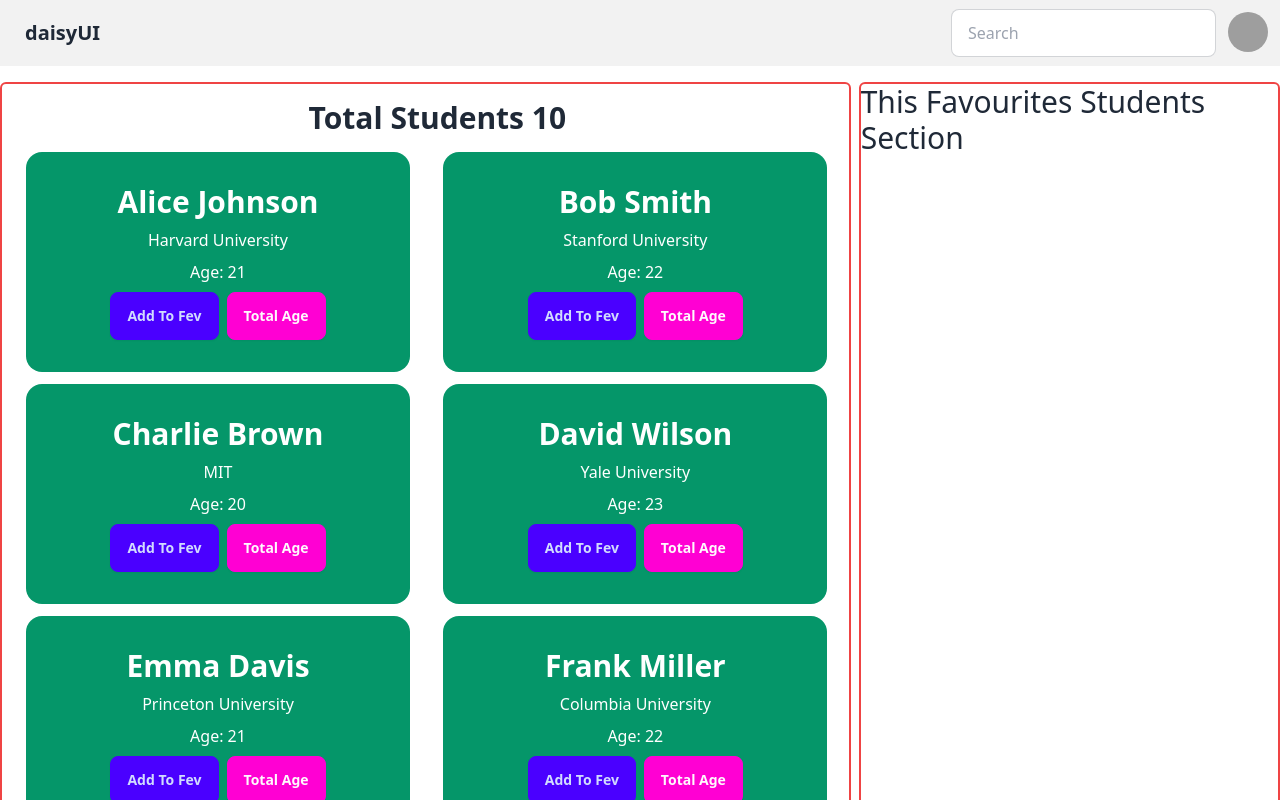
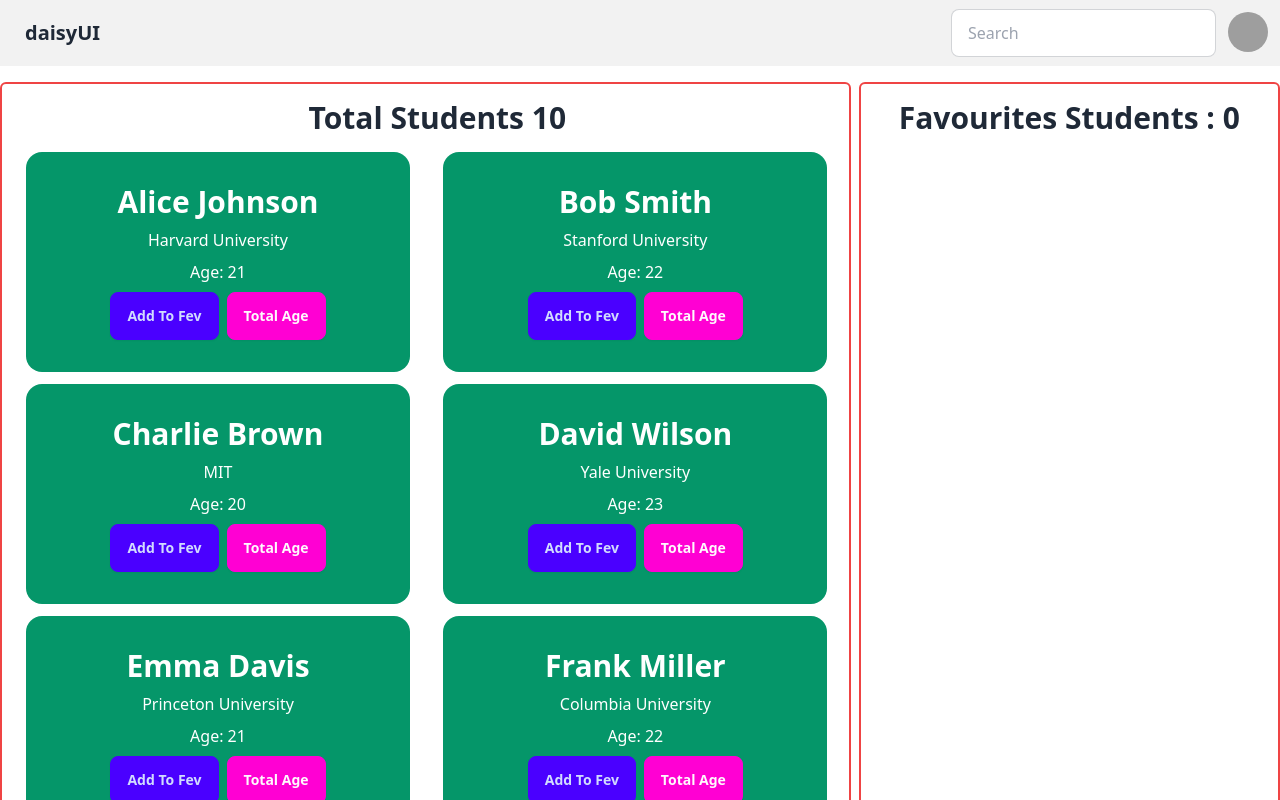
Before and after one commit to mh-shihan/react-core-concepts-recap, a React (Vite) app: page / in a window 1280 px wide. Shown: the top 800 px of the page. Built offline with nearby package versions, Linux system fonts and the light colour scheme; grey boxes are pictures that could not be loaded.

Commit message:
Make a button to select fevourite students

```diff
--- a/src/App.jsx
+++ b/src/App.jsx
@@ -6,6 +6,7 @@ import Students from "./components/students/Students";
 
 function App() {
   const [studentsList, setStudentsList] = useState([]);
+  const [fevStudents, setFevStudents] = useState([]);
 
   useEffect(() => {
     fetch("../public/studentsList.json")
@@ -14,16 +15,24 @@ function App() {
       .catch((error) => console.log(error));
   }, []);
 
-  console.log(studentsList);
+  const handleAddToFev = (student) => {
+    const newArray = [...fevStudents, student];
+    setFevStudents(newArray);
+    console.log(newArray);
+  };
+
   return (
     <>
       <Navbar></Navbar>
       <main className="max-w-screen-xl mx-auto bg-white  min-h-screen grid grid-cols-9 gap-2 my-4">
         <div className="col-span-6 pl-6   border-2 border-red-500 rounded-md">
-          <Students studentsList={studentsList}></Students>
+          <Students
+            studentsList={studentsList}
+            handleAddToFev={handleAddToFev}
+          ></Students>
         </div>
         <div className="col-span-3 border-2 border-red-500 rounded-md">
-          <Favourites></Favourites>
+          <Favourites fevStudents={fevStudents}></Favourites>
         </div>
       </main>
 
--- a/src/components/favourites/Favourites.jsx
+++ b/src/components/favourites/Favourites.jsx
@@ -1,7 +1,9 @@
-const Favourites = () => {
+const Favourites = ({ fevStudents = [] }) => {
   return (
     <div>
-      <h1 className="text-3xl">This Favourites Students Section</h1>
+      <h1 className="text-3xl font-bold mt-4 text-center">
+        Favourites Students : {fevStudents.length}
+      </h1>
     </div>
   );
 };
--- a/src/components/student/Student.jsx
+++ b/src/components/student/Student.jsx
@@ -1,6 +1,5 @@
-const Student = ({ student = {} }) => {
+const Student = ({ student = {}, handleAddToFev }) => {
   const { name, age, university } = student;
-  console.log(name);
   return (
     <div className="card bg-emerald-600 text-white w-96">
       <div className="card-body items-center text-center">
@@ -8,7 +7,12 @@ const Student = ({ student = {} }) => {
         <p>{university}</p>
         <p>Age: {age}</p>
         <div className="card-actions justify-end">
-          <button className="btn btn-primary">Add To Fev</button>
+          <button
+            onClick={() => handleAddToFev(student)}
+            className="btn btn-primary"
+          >
+            Add To Fev
+          </button>
           <button className="btn btn-secondary">Total Age</button>
         </div>
       </div>
--- a/src/components/students/Students.jsx
+++ b/src/components/students/Students.jsx
@@ -1,6 +1,6 @@
 import Student from "../student/student";
 
-const Students = ({ studentsList = [] }) => {
+const Students = ({ studentsList = [], handleAddToFev }) => {
   return (
     <div>
       <h1 className="text-3xl text-center py-4 font-bold">
@@ -8,7 +8,11 @@ const Students = ({ studentsList = [] }) => {
       </h1>
       <div className="  grid grid-cols-2 gap-3  ">
         {studentsList.map((student) => (
-          <Student key={student.id} student={student}></Student>
+          <Student
+            key={student.id}
+            student={student}
+            handleAddToFev={handleAddToFev}
+          ></Student>
         ))}
       </div>
     </div>
```
